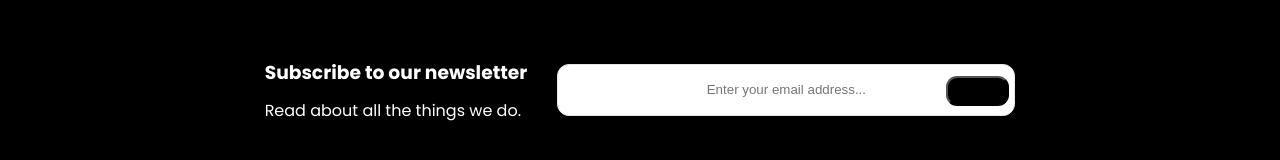
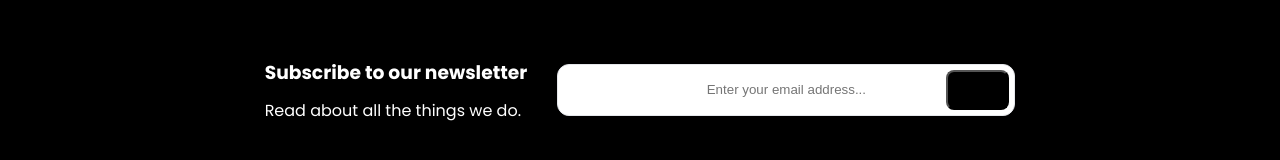
Before and after one commit to Migasstas/Aperture, a plain HTML site: page index.html in a window 1280 px wide. Shown: the part 5938-6098 px from the top of the page. Drawn offline with Linux system fonts and the light colour scheme.

Commit message:
15 03 2025 - work5

```diff
--- a/css/scss.scss
+++ b/css/scss.scss
@@ -417,12 +417,12 @@
   text-align: center;
 }
 .b_2_right button{
-  border-radius: 11px;
+  border-radius: 8px;
   width: 63px;
-  height: 30px;
+  height: 40px;
   background: #000;
   position: absolute;
-  bottom: 22px;
+  bottom: 18px;
   right: 6px;
 }
 .bottom_3 ul li{
```
Also changed, not shown: css/scss.css, 1 other file.
